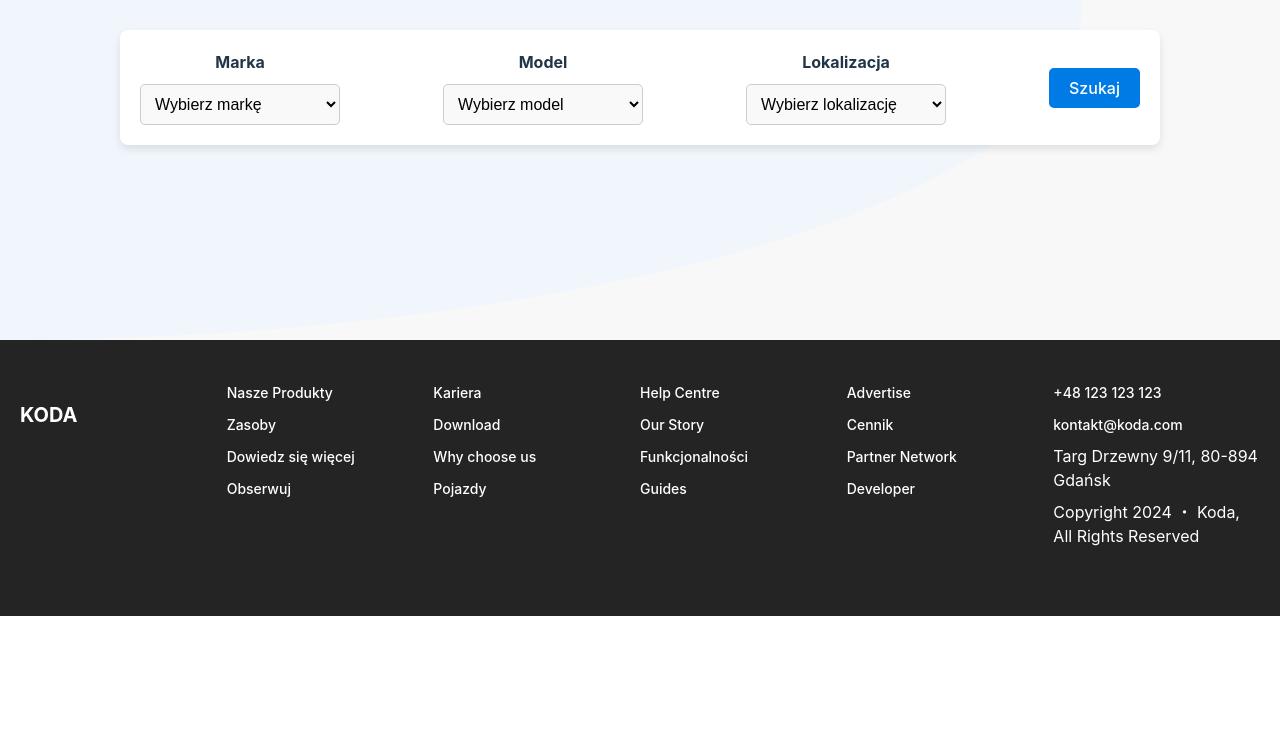
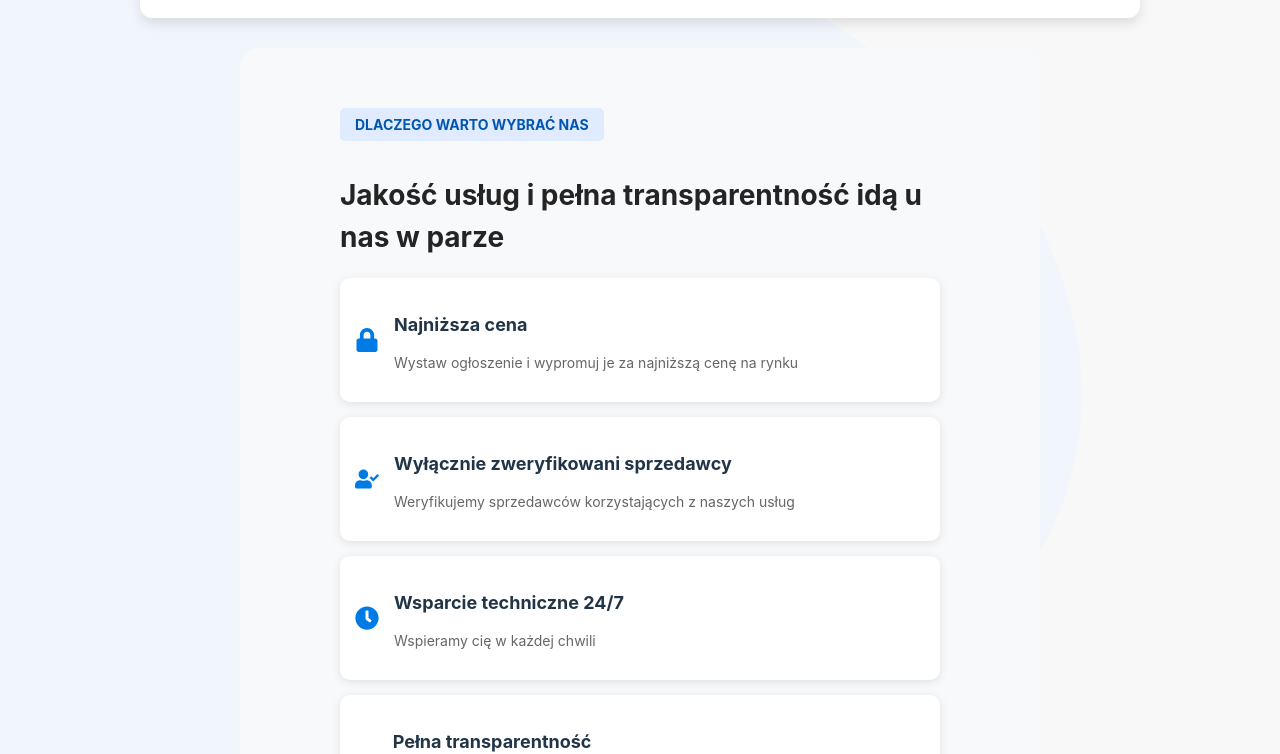
Before and after one commit to s24399-pj/koda-frontend, a React (Vite) app: page / in a window 1280 px wide. Shown: the part 610-1364 px from the top of the page. Before the commit the page ends 1226 px from the top, so only its background shows below. Built offline with nearby package versions, Linux system fonts and the light colour scheme.

Commit message:
added whychooseus component

```diff
--- a/package.json
+++ b/package.json
@@ -13,6 +13,7 @@
     "lucide-react": "^0.477.0",
     "react": "^19.0.0",
     "react-dom": "^19.0.0",
+    "react-icons": "^5.5.0",
     "react-router-dom": "^7.2.0"
   },
   "devDependencies": {
--- a/src/components/Footer/Footer.tsx
+++ b/src/components/Footer/Footer.tsx
@@ -1,5 +1,5 @@
 import React from "react";
-import "./Footer.css";  // You can style the footer by creating this CSS file
+import "./Footer.css";
 
 const Footer = () => {
   return (
@@ -18,34 +18,10 @@ const Footer = () => {
         </div>
         <div className="footer-section">
           <ul>
-            <li><a href="#">Kariera</a></li>
-            <li><a href="#">Download</a></li>
-            <li><a href="#">Why choose us</a></li>
-            <li><a href="#">Pojazdy</a></li>
-          </ul>
-        </div>
-        <div className="footer-section">
-          <ul>
-            <li><a href="#">Help Centre</a></li>
-            <li><a href="#">Our Story</a></li>
-            <li><a href="#">Funkcjonalności</a></li>
-            <li><a href="#">Guides</a></li>
-          </ul>
-        </div>
-        <div className="footer-section">
-          <ul>
-            <li><a href="#">Advertise</a></li>
-            <li><a href="#">Cennik</a></li>
-            <li><a href="#">Partner Network</a></li>
-            <li><a href="#">Developer</a></li>
-          </ul>
-        </div>
-        <div className="footer-section">
-          <ul>
             <li><a href="tel:+48123123123">+48 123 123 123</a></li>
             <li><a href="mailto:kontakt@koda.com">kontakt@koda.com</a></li>
             <li>Targ Drzewny 9/11, 80-894 Gdańsk</li>
-            <li>Copyright 2024 ・ Koda, All Rights Reserved</li>
+            <li>Copyright 2025 ・ Koda, All Rights Reserved</li>
           </ul>
         </div>
       </div>
--- a/src/components/SimpleSearch/SimpleSearch.css
+++ b/src/components/SimpleSearch/SimpleSearch.css
@@ -3,61 +3,106 @@
   width: 100%;
   display: flex;
   justify-content: center;
-    padding: 20px 0;
+  align-items: center;
+  padding: 30px 0;
 }
 
-  /* SimpleSearch form */
-  .simple-search-form {
+/* Search box */
+.simple-search-box {
+  width: 100%;
+  max-width: 950px;
+  background-color: white;
+  padding: 20px 25px;
+  border-radius: 12px;
+  box-shadow: 0px 6px 12px rgba(0, 0, 0, 0.1);
   display: flex;
-    justify-content: space-between; /* Keep space between the fields */
-    gap: 20px; /* Reduce the space between form groups */
-    align-items: center; /* Center-align items vertically */
-    width: 100%;
-    max-width: 1000px; /* Make the form a little narrower */
-    background-color: white; /* White background */
-    padding: 20px;
-    border-radius: 8px; /* Rounded corners */
-    box-shadow: 0 4px 8px rgba(0, 0, 0, 0.1); /* Subtle shadow */
+  justify-content: space-between;
+  align-items: center;
+  gap: 15px; /* Added gap for better spacing */
 }
 
-  /* Each form group: label + select + search button */
-  .simple-search-form div {
+/* Form group: label + select */
+.simple-search-group {
   display: flex;
-    flex-direction: column; /* Stack label, select, and button vertically */
-    align-items: center;
-    gap: 10px; /* Add a bit more gap between items */
-    width: 200px; /* Control width of each form group */
+  flex-direction: column;
+  width: 30%;
+  position: relative;
 }
 
 /* Label styling */
-  .simple-search-form label {
-    font-size: 16px;
-    font-weight: bold;
-    text-align: center;
+.simple-search-group label {
+  font-size: 14px;
+  font-weight: 600;
+  color: #333;
+  margin-bottom: 5px; /* Increased margin for better spacing */
 }
 
-  /* Input fields styling */
-  .simple-search-form select {
-    padding: 10px;
-    font-size: 16px;
-    border-radius: 5px;
-    border: 1px solid #ccc;
-    width: 100%;
-    background-color: #f9f9f9; /* Light grey background for select fields */
+/* Select field */
+.simple-search-group select {
+  font-size: 14px;
+  color: #777;
+  border: 1px solid #ddd; /* Added border for better visibility */
+  outline: none;
+  background: #f9f9f9; /* Light background for better contrast */
+  padding: 8px 10px; /* Increased padding for better click area */
+  border-radius: 5px; /* Rounded corners */
+  transition: border-color 0.3s ease, box-shadow 0.3s ease;
 }
 
-  /* Search button styling */
-  .simple-search-form button {
-    padding: 10px 20px;
-    background-color: #007BE5; /* Same blue as before */
+.simple-search-group select:focus {
+  border-color: #007BE5; /* Blue border on focus */
+  box-shadow: 0 0 5px rgba(0, 123, 229, 0.5); /* Subtle shadow on focus */
+}
+
+/* Thin vertical dividers between fields */
+.simple-search-group:not(:last-child)::after {
+  content: "";
+  position: absolute;
+  right: -15px; /* Adjusted position for better alignment */
+  top: 10px;
+  height: 80%;
+  width: 1px;
+  background-color: #ddd;
+}
+
+/* Search button */
+.simple-search-button {
+  padding: 12px 24px;
+  background-color: #007BE5;
   color: white;
   cursor: pointer;
   border: none;
-    font-size: 16px;
-    border-radius: 5px;
-    transition: background-color 0.3s ease;
+  font-size: 15px;
+  font-weight: 600;
+  border-radius: 8px;
+  transition: background-color 0.3s ease, transform 0.3s ease;
+  box-shadow: 0 4px 6px rgba(0, 0, 0, 0.1); /* Slight shadow for button */
 }
 
-  .simple-search-form button:hover {
-    background-color: #005BB5; /* Darker blue on hover */
+.simple-search-button:hover {
+  background-color: #005BB5;
+  transform: translateY(-2px); /* Slight lift effect on hover */
 }
+
+.simple-search-button:active {
+  background-color: #004494; /* Even darker blue on click */
+  transform: translateY(0); /* Remove lift effect on click */
+}
+
+/* Responsive */
+@media (max-width: 768px) {
+  .simple-search-box {
+      flex-direction: column;
+      gap: 20px; /* Increased gap for better spacing */
+      padding: 25px;
+  }
+
+  .simple-search-group {
+      width: 100%;
+  }
+
+  .simple-search-button {
+      width: 100%;
+      margin-left: 0;
+  }
+}
--- a/src/components/SimpleSearch/SimpleSearch.tsx
+++ b/src/components/SimpleSearch/SimpleSearch.tsx
@@ -1,35 +1,35 @@
 import React from "react";
-import "./SimpleSearch.css"; // Import the updated CSS file
+import "./SimpleSearch.css";
 
 const SimpleSearch = () => {
   return (
     <div className="simple-search-wrapper">
-      <form className="simple-search-form">
-        <div>
+      <form className="simple-search-box">
+        <div className="simple-search-group">
           <label htmlFor="marka">Marka</label>
           <select id="marka" name="marka">
             <option value="">Wybierz markę</option>
-            {/* Add options here */}
+            {/* Add options dynamically */}
           </select>
         </div>
 
-        <div>
+        <div className="simple-search-group">
           <label htmlFor="model">Model</label>
           <select id="model" name="model">
             <option value="">Wybierz model</option>
-            {/* Add options here */}
+            {/* Add options dynamically */}
           </select>
         </div>
 
-        <div>
+        <div className="simple-search-group">
           <label htmlFor="lokalizacja">Lokalizacja</label>
           <select id="lokalizacja" name="lokalizacja">
-            <option value="">Wybierz lokalizację</option>
-            {/* Add options here */}
+            <option value="">Znajdź dogodną lokalizację</option>
+            {/* Add options dynamically */}
           </select>
         </div>
 
-        <button type="submit">Szukaj</button>
+        <button type="submit" className="simple-search-button">Szukaj</button>
       </form>
     </div>
   );
--- /dev/null
+++ b/src/components/WhyChooseUs/WhyChooseUs.css
@@ -0,0 +1,77 @@
+.why-choose-us {
+    position: relative;
+    display: flex;
+    align-items: center;
+    justify-content: space-between;
+    background: #f8f9fb;
+    padding: 60px 100px;
+    border-radius: 20px;
+    overflow: hidden;
+}
+
+.background-shape {
+    position: absolute;
+    left: 0;
+    top: 50%;
+    transform: translateY(-50%);
+    width: 35%;
+    z-index: 0;
+    opacity: 0.4;
+}
+
+.content {
+    position: relative;
+    z-index: 2;
+    max-width: 600px;
+}
+
+.cta-button {
+    background: #e0ebff;
+    color: #0056b3;
+    font-size: 14px;
+    font-weight: bold;
+    padding: 8px 15px;
+    border: none;
+    border-radius: 5px;
+    text-transform: uppercase;
+    margin-bottom: 10px;
+}
+
+h2 {
+    font-size: 28px;
+    font-weight: bold;
+    color: #242424;
+    margin-bottom: 20px;
+}
+
+.features {
+    display: flex;
+    flex-direction: column;
+    gap: 15px;
+}
+
+.feature-item {
+    display: flex;
+    align-items: center;
+    gap: 15px;
+    background: #fff;
+    padding: 15px;
+    border-radius: 10px;
+    box-shadow: 0 2px 10px rgba(0, 0, 0, 0.1);
+}
+
+.icon {
+    font-size: 24px;
+    color: #007be5;
+}
+
+h3 {
+    font-size: 18px;
+    font-weight: bold;
+    margin-bottom: 5px;
+}
+
+p {
+    font-size: 14px;
+    color: #666;
+}
--- /dev/null
+++ b/src/components/WhyChooseUs/WhyChooseUs.tsx
@@ -0,0 +1,52 @@
+import React from "react";
+import "./WhyChooseUs.css";
+import { FaLock, FaUserCheck, FaClock, FaInfoCircle } from "react-icons/fa";
+
+const WhyChooseUs: React.FC = () => {
+  return (
+    <section className="why-choose-us">
+
+      <div className="content">
+        <button className="cta-button">DLACZEGO WARTO WYBRAĆ NAS</button>
+        <h2>Jakość usług i pełna transparentność idą u nas w parze</h2>
+
+        {/* Feature List */}
+        <div className="features">
+          <div className="feature-item">
+            <FaLock className="icon" />
+            <div>
+              <h3>Najniższa cena</h3>
+              <p>Wystaw ogłoszenie i wypromuj je za najniższą cenę na rynku</p>
+            </div>
+          </div>
+
+          <div className="feature-item">
+            <FaUserCheck className="icon" />
+            <div>
+              <h3>Wyłącznie zweryfikowani sprzedawcy</h3>
+              <p>Weryfikujemy sprzedawców korzystających z naszych usług</p>
+            </div>
+          </div>
+
+          <div className="feature-item">
+            <FaClock className="icon" />
+            <div>
+              <h3>Wsparcie techniczne 24/7</h3>
+              <p>Wspieramy cię w każdej chwili</p>
+            </div>
+          </div>
+
+          <div className="feature-item">
+            <FaInfoCircle className="icon" />
+            <div>
+              <h3>Pełna transparentność</h3>
+              <p>Wszystkie najważniejsze informacje na temat samochodu są zawarte w ogłoszeniach</p>
+            </div>
+          </div>
+        </div>
+      </div>
+    </section>
+  );
+};
+
+export default WhyChooseUs;
--- a/src/pages/Home/HomePage.tsx
+++ b/src/pages/Home/HomePage.tsx
@@ -3,6 +3,7 @@ import carImage from "../../assets/images/skoda_fabia.png";
 import "./HomePage.css";
 import SimpleSearch from "../../components/SimpleSearch/SimpleSearch";
 import useTitle from "../../hooks/useTitle"; // Ensure you are importing the hook
+import WhyChooseUs from "../../components/WhyChooseUs/WhyChooseUs";
 
 const HomePage = () => {
   useTitle("Home"); // This sets the title of the page
@@ -28,6 +29,7 @@ const HomePage = () => {
 
       {/* SimpleSearch below text and car image */}
       <SimpleSearch />
+      <WhyChooseUs />
     </div>
   );
 };
```
Also changed, not shown: src/assets/images/blue_background.jpg (added), 1 other file (tests, documents, lock files or other folders). Lines whose indentation alone changed are shown as unchanged.
